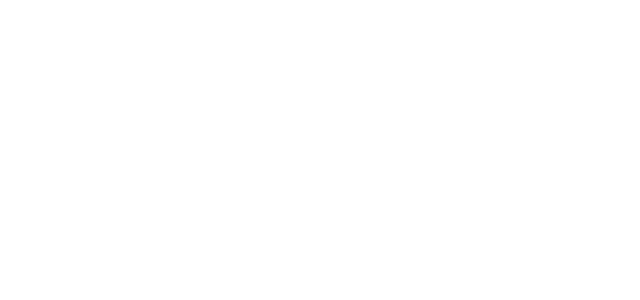
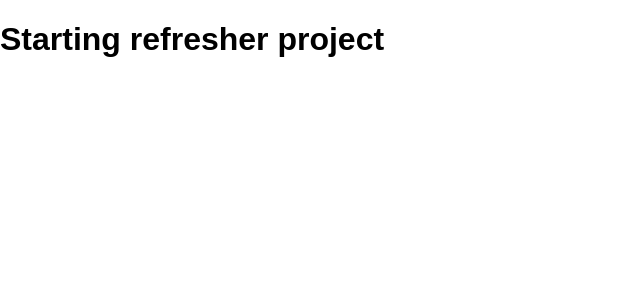
Before and after one commit to NCRadtke00/reactPractice, a React (Create React App) app: page / in a window 1280 px wide. Shown: the top 300 px of the page, without its empty margins (0-640 px from the left). Built offline with nearby package versions, Linux system fonts and the light colour scheme.

Commit message:
setting up project, 1st commit

```diff
--- a/src/App.js
+++ b/src/App.js
@@ -4,7 +4,7 @@ import React from 'react';
 function App() {
   return (
     <div>
-
+<h1>Starting refresher project</h1>
     </div>
   );
 }
```
